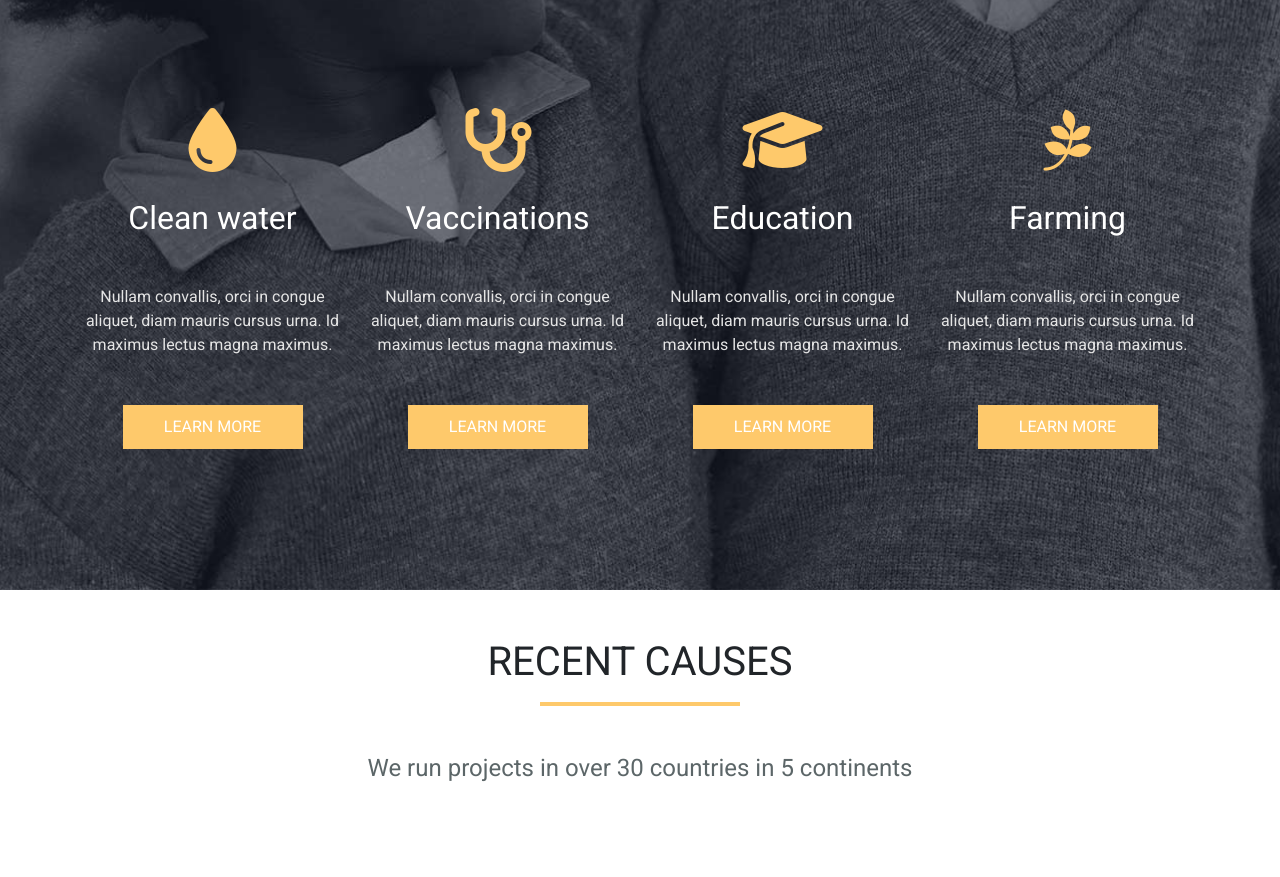
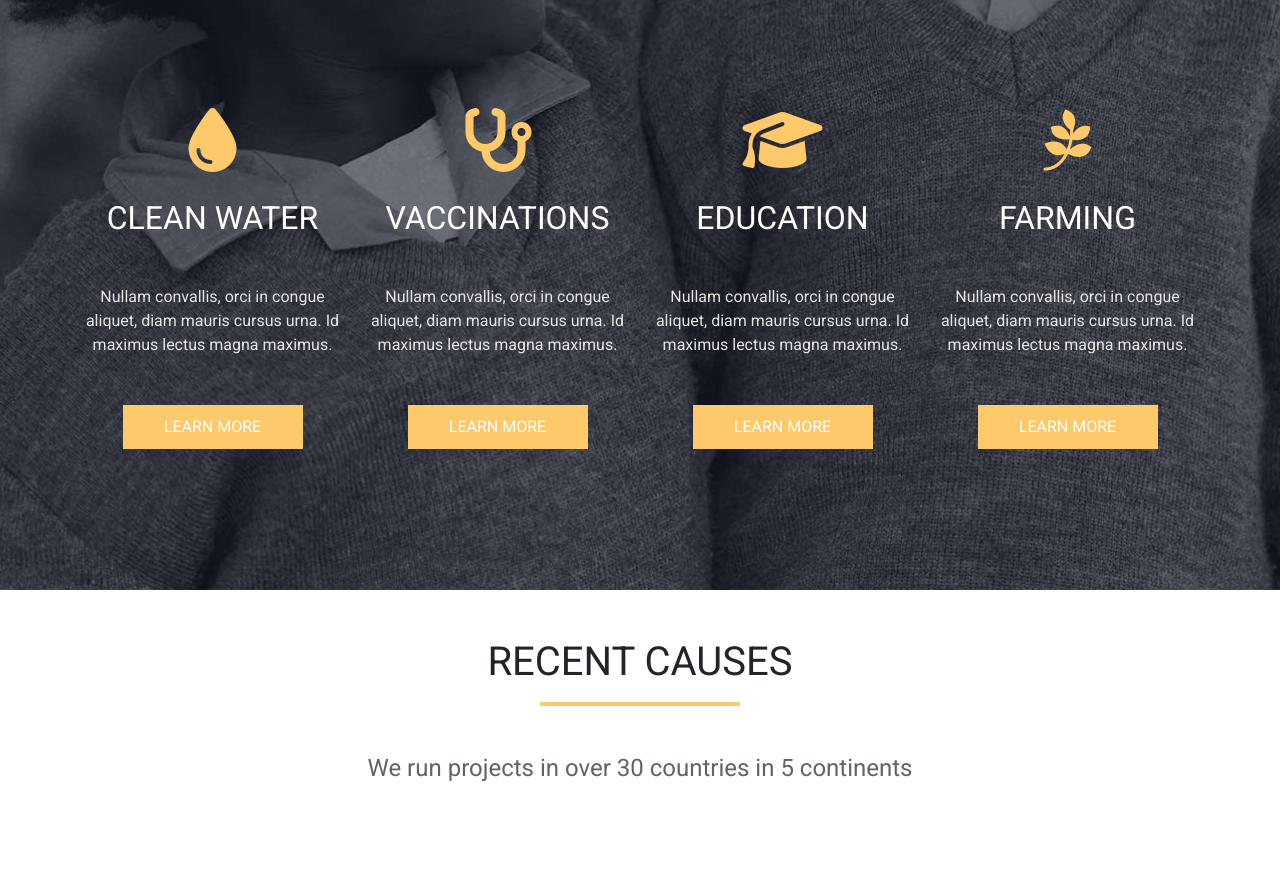
Before and after one commit to erikvella/proj-html-vuejs, a Vue app: page / in a window 1280 px wide. Shown: the part 1960-2837 px from the top of the page. Built offline with nearby package versions, Linux system fonts and the light colour scheme.

Commit message:
[fix] v-for section2

```diff
--- a/src/components/partials/Section2.vue
+++ b/src/components/partials/Section2.vue
@@ -22,30 +22,16 @@ data(){
     <div class="container">
 
       <div class="row">
-        <div class="col-3">
-          <p class="text-center"><i class="fa-solid fa-droplet fa-2xl"></i></p>
-          <h2 class="text-center white-text">Clean water</h2>
-          <p class="text-center grey-text my-5">Nullam convallis, orci in congue aliquet, diam mauris cursus urna. Id maximus lectus magna maximus.</p>
-          <div class="button bg-yellow text-center mx-auto">LEARN MORE</div>
+        <div
+        v-for="(item , index) in section2_cards"
+        :key="index"
+        class="col-3">
+          <p class="text-center"><i :class="item.icon"></i></p>
+          <h2 class="text-center white-text">{{ item.title }}</h2>
+          <p class="text-center grey-text my-5">{{ item.text }}</p>
+          <div class="button bg-yellow text-center mx-auto">{{ item.btn_text }}</div>
         </div>
-        <div class="col-3">
-          <p class="text-center"><i class="fa-solid fa-stethoscope fa-2xl"></i></p>
-          <h2 class="text-center white-text">Vaccinations</h2>
-          <p class="text-center grey-text my-5">Nullam convallis, orci in congue aliquet, diam mauris cursus urna. Id maximus lectus magna maximus.</p>
-          <div class="button bg-yellow text-center mx-auto">LEARN MORE</div>
-        </div>
-        <div class="col-3">
-          <p class="text-center"><i class="fa-solid fa-graduation-cap fa-2xl"></i></p>
-          <h2 class="text-center white-text">Education</h2>
-          <p class="text-center grey-text my-5">Nullam convallis, orci in congue aliquet, diam mauris cursus urna. Id maximus lectus magna maximus.</p>
-          <div class="button bg-yellow text-center mx-auto">LEARN MORE</div>
-        </div>
-        <div class="col-3">
-          <p class="text-center"><i class="fa-brands fa-pagelines fa-2xl"></i></p>
-          <h2 class="text-center white-text">Farming</h2>
-          <p class="text-center grey-text my-5">Nullam convallis, orci in congue aliquet, diam mauris cursus urna. Id maximus lectus magna maximus.</p>
-          <div class="button bg-yellow text-center mx-auto">LEARN MORE</div>
-        </div>
+
       </div>
 
     </div>
--- a/src/data/store.js
+++ b/src/data/store.js
@@ -48,25 +48,25 @@ const social_menu = [
 
 const section2_cards = [
   {
-    icon : 'fa-droplet fa-2xl',
+    icon : 'fa-solid fa-droplet fa-2xl',
     title : 'CLEAN WATER',
     text : 'Nullam convallis, orci in congue aliquet, diam mauris cursus urna. Id maximus lectus magna maximus.',
     btn_text : 'LEARN MORE'
   },
   {
-    icon : 'fa-stethoscope fa-2xl',
+    icon : 'fa-solid fa-stethoscope fa-2xl',
     title : 'VACCINATIONS',
     text : 'Nullam convallis, orci in congue aliquet, diam mauris cursus urna. Id maximus lectus magna maximus.',
     btn_text : 'LEARN MORE'
   },
   {
-    icon : 'fa-graduation-cap fa-2xl',
+    icon : 'fa-solid fa-graduation-cap fa-2xl',
     title : 'EDUCATION',
     text : 'Nullam convallis, orci in congue aliquet, diam mauris cursus urna. Id maximus lectus magna maximus.',
     btn_text : 'LEARN MORE'
   },
   {
-    icon : 'fa-pagelines fa-2xl',
+    icon : 'fa-brands fa-pagelines fa-2xl',
     title : 'FARMING',
     text : 'Nullam convallis, orci in congue aliquet, diam mauris cursus urna. Id maximus lectus magna maximus.',
     btn_text : 'LEARN MORE'
```
